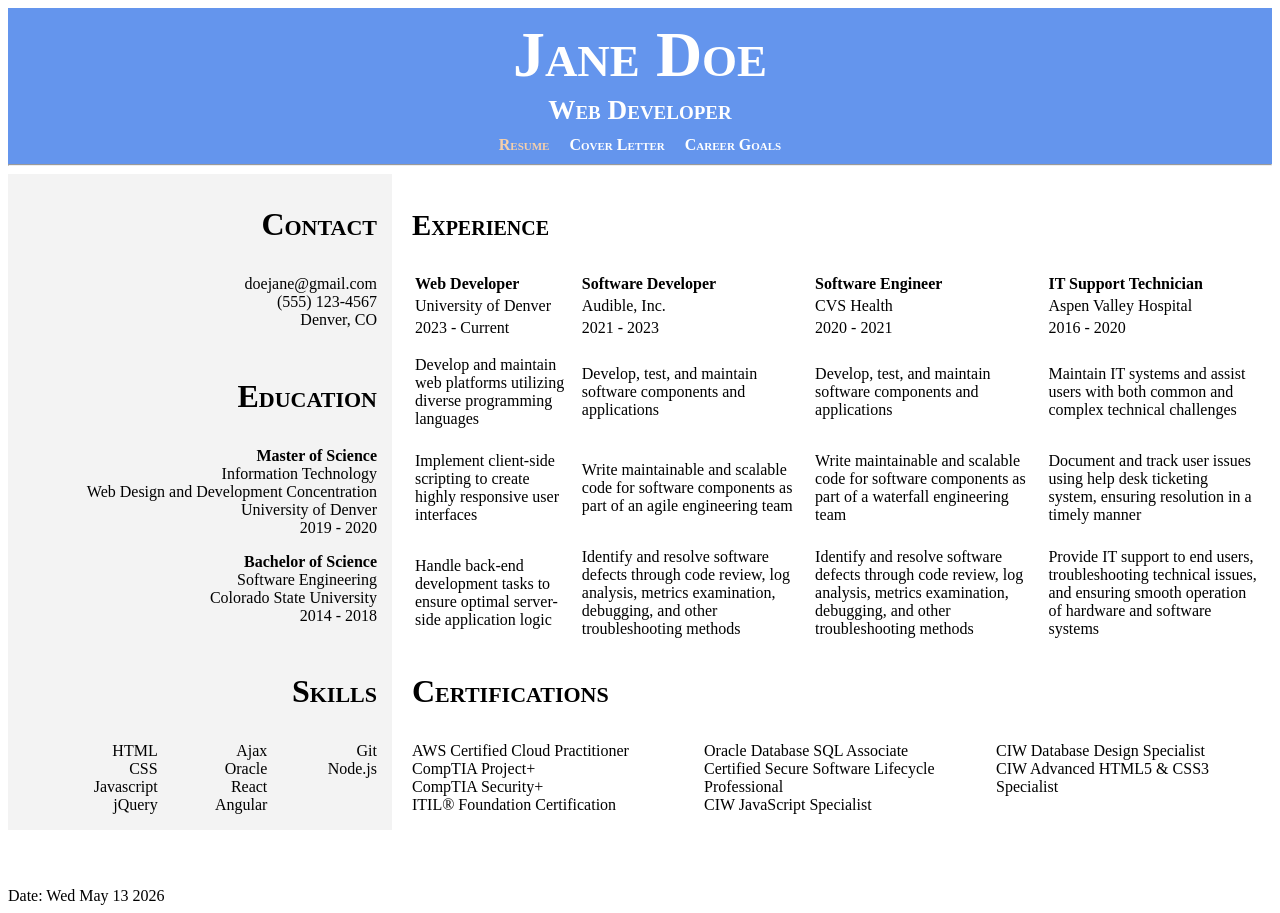
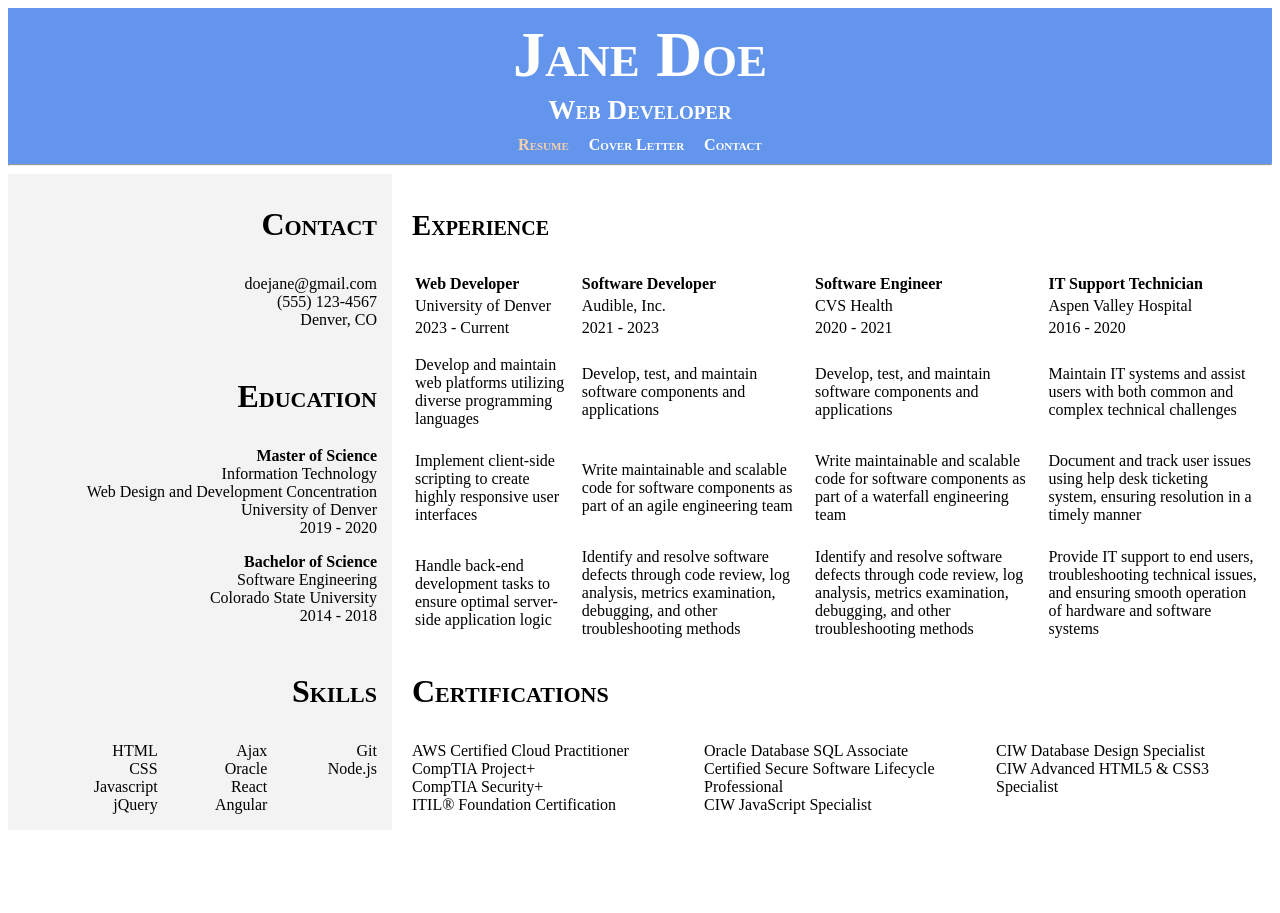
Before and after one commit to npcemily/Fictional-Portfolio, a plain HTML site: page index.html in a window 1280 px wide. Drawn offline with Linux system fonts and the light colour scheme.

Commit message:
new index.html style
Updated index.html to include preconnect links for Google Fonts and modified navigation links.

```diff
--- a/resume.html
+++ b/index.html
@@ -1,20 +1,25 @@
 <!DOCTYPE html>
 <html lang="en">
+
 <head>
     <meta charset="UTF-8">
     <meta name="viewport" content="width=device-width, initial-scale=1.0">
     <link href="css/styles.css" rel="stylesheet">
+    <link rel="preconnect" href="https://fonts.googleapis.com">
+    <link rel="preconnect" href="https://fonts.gstatic.com" crossorigin>
+    <link href="https://fonts.googleapis.com/css2?family=Quicksand:wght@300..700&display=swap" rel="stylesheet">
     <title>Jane Doe's Resume</title>
 </head>
+
 <body>
     <header>
         <h1>Jane Doe</h1>
         <h2>Web Developer</h2>
         <nav>
             <ul>
-                    <li><strong><a class="nav-link active" href="resume.html">Resume</a></strong></li>
+                <li><strong><a class="nav-link active" href="index.html">Resume</a></strong></li>
                 <li><strong><a class="nav-link" href="coverletter.html">Cover Letter</a></strong></li>
-                    <li><strong><a class="nav-link" href="goals.html">Career Goals</a></strong></li>
+                <li><strong><a class="nav-link" href="contact.html">Contact</a></strong></li>
             </ul>
         </nav>
         <hr>
@@ -83,7 +88,8 @@
                     </tr>
                     <tr>
                         <td>
-                            <div class="top">Develop and maintain web platforms utilizing diverse programming languages</div>
+                            <div class="top">Develop and maintain web platforms utilizing diverse programming languages
+                            </div>
                         </td>
                         <td>
                             <div class="top">Develop, test, and maintain software components and applications</div>
@@ -92,7 +98,8 @@
                             <div class="top">Develop, test, and maintain software components and applications</div>
                         </td>
                         <td>
-                            <div class="top">Maintain IT systems and assist users with both common and complex technical challenges</div>
+                            <div class="top">Maintain IT systems and assist users with both common and complex technical
+                                challenges</div>
                         </td>
                     </tr>
                     <tr>
@@ -100,13 +107,16 @@
                             <div>Implement client-side scripting to create highly responsive user interfaces</div>
                         </td>
                         <td>
-                            <div>Write maintainable and scalable code for software components as part of an agile engineering team</div>
+                            <div>Write maintainable and scalable code for software components as part of an agile
+                                engineering team</div>
                         </td>
                         <td>
-                            <div>Write maintainable and scalable code for software components as part of a waterfall engineering team</div>
+                            <div>Write maintainable and scalable code for software components as part of a waterfall
+                                engineering team</div>
                         </td>
                         <td>
-                            <div>Document and track user issues using help desk ticketing system, ensuring resolution in a timely manner</div>
+                            <div>Document and track user issues using help desk ticketing system, ensuring resolution in
+                                a timely manner</div>
                         </td>
                     </tr>
                     <tr>
@@ -114,13 +124,16 @@
                             <div>Handle back-end development tasks to ensure optimal server-side application logic</div>
                         </td>
                         <td>
-                            <div>Identify and resolve software defects through code review, log analysis, metrics examination, debugging, and other troubleshooting methods</div>
+                            <div>Identify and resolve software defects through code review, log analysis, metrics
+                                examination, debugging, and other troubleshooting methods</div>
                         </td>
                         <td>
-                            <div>Identify and resolve software defects through code review, log analysis, metrics examination, debugging, and other troubleshooting methods</div>
+                            <div>Identify and resolve software defects through code review, log analysis, metrics
+                                examination, debugging, and other troubleshooting methods</div>
                         </td>
                         <td>
-                            <div>Provide IT support to end users, troubleshooting technical issues, and ensuring smooth operation of hardware and software systems</div>
+                            <div>Provide IT support to end users, troubleshooting technical issues, and ensuring smooth
+                                operation of hardware and software systems</div>
                         </td>
                     </tr>
                 </table>
@@ -141,14 +154,6 @@
             </section>
         </div>
     </main>
-        <footer>
-            <article>
-                <div id="showDate"></div>
-                <script>
-                    document.getElementById("showDate").textContent = "Date: " + new Date().toDateString();
-                    console.log("Date shown!");
-                </script>
-            </article>
-        </footer>
 </body>
+
 </html>
```
Lines whose indentation alone changed are shown as unchanged.
